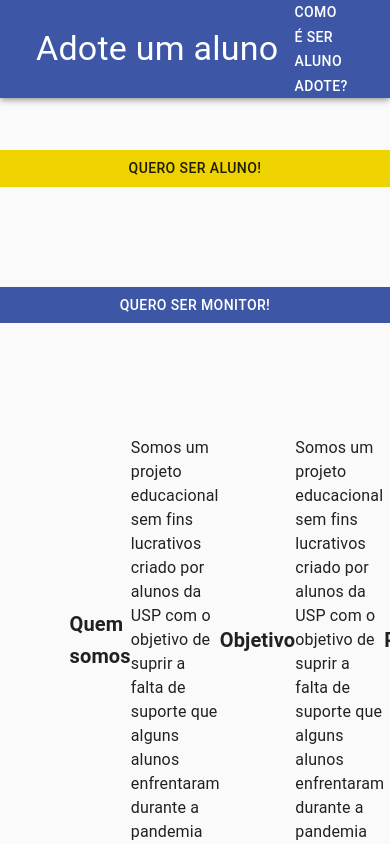
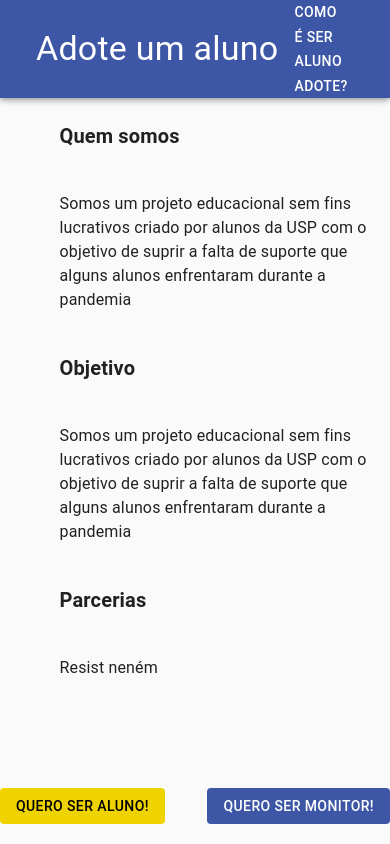
Before and after one commit to igorsalbr/adote-front, a React (Create React App) app in the folder client/: page / in a window 390 px wide. Built offline with nearby package versions, Linux system fonts and the light colour scheme; what redux-api-middleware would draw is missing.

Commit message:
first mobile exp

```diff
--- a/client/src/pages/Aluno.js
+++ b/client/src/pages/Aluno.js
@@ -1,4 +1,4 @@
-import { createStyles, Fab, makeStyles, Typography, List, ListItem, ListItemIcon, ListItemText, Paper, Button, MobileStepper} from "@material-ui/core";
+import { createStyles,  makeStyles, Typography, List, ListItem, ListItemIcon, ListItemText, Paper, Button} from "@material-ui/core";
 import {ArrowForward, KeyboardArrowRight }from '@material-ui/icons'
 import {  useState } from "react";
 import AddAlunoModal from "../components/AddAlunoModal";
@@ -30,8 +30,7 @@ const useStyles = makeStyles((theme) =>
       paddingTop: "20px",
       paddingBottom:"20px",
       paddingLeft:'40px',
-      display: "flex",
-      flexDirection: "column",
+
 
 
     },
@@ -132,11 +131,11 @@ export default function Aluno() {
     <div className={classes.root}>
       <div className={classes.card}>
         <Typography variant="h6" className={classes.list1}><b>Bem vindo, futuro Aluno!</b></Typography>
-        <Typography variant="body1">&nbsp;&nbsp;&nbsp;&nbsp;&nbsp;&nbsp;&nbsp;&nbsp;&nbsp;Ao se tornar aluno adote, você entrará em um grupo no whatsapp com
+        <Typography variant="body1" className={classes.list1}>Ao se tornar aluno adote, você entrará em um grupo no whatsapp com
         diversos alunos e alguns monitores. Nós funcionamos como um grupo de dúvidas, não damos aula ou cobramos
         presença, não temos provas e funcionamos gratuitamente. No grupo você pode tirar todo tipo de dúvida que quiser, desde vivência na
         universidade até métodos de estudo, <b>mas focamos em tirar suas dúvidas de exatas para os vestibulares.</b>
-        &nbsp;&nbsp;Você pode enviar as suas dúvidas a hora que quiser no grupo e, assim que um
+        &nbsp; Você pode enviar as suas dúvidas a hora que quiser no grupo e, assim que um
         monitor estiver disponível ele irá te atender!
         </Typography>
         <div className={classes.list}>
@@ -156,6 +155,7 @@ export default function Aluno() {
             textAlign:'center',
             background: 'linear-gradient(45deg, #efd301  10%,  #3d57a6 60%)',
             margin:'0 auto',
+            marginTop:"20px",
             cursor:'pointer'
 
 
@@ -169,7 +169,7 @@ export default function Aluno() {
             whiteSpace: "pre-wrap"     ,
             color:'white'
           }}>
-        <Typography variant="overline" ><b>&lsquo;&lsquo;&nbsp;{MyCollection[index].text}&nbsp;&lsquo;&lsquo;</b></Typography>
+        <Typography variant="overline" ><b>&ldquo;&nbsp;{MyCollection[index].text}&nbsp;&rdquo;</b></Typography>
           </div>
 
         </Paper>
--- a/client/src/pages/Home.js
+++ b/client/src/pages/Home.js
@@ -6,7 +6,7 @@ import AddAlunoModal from '../components/AddAlunoModal'
 const useStyles = makeStyles((theme) =>
   createStyles({
     root: {
-      maxWidth: 900,
+      maxWidth: '90%',
       marginLeft: "auto",
       marginRight: "auto",
       marginBottom: '10px',
@@ -14,35 +14,54 @@ const useStyles = makeStyles((theme) =>
       flexDirection: "column",
       alignItems: "center",
       alignContent: "center",
+      textAlign:'left'
     },
     list: {
+      paddingBottom:"20px",
+      paddingLeft:'20px',
+      display: "flex",
+      flexDirection: "column",
+    },
+    list1: {
+      paddingTop: "20px",
+      paddingBottom:"20px",
+      paddingLeft:'20px',
+
+
+
+    },
+    button: {
       position: 'fixed',
       bottom:'0',
-      display: "flex",
-      flexDirection: "row",
-      alignItems: "center",
-      float: "bottom",
-    },
-    button: {
-      margin: "50px",
-      backgroundColor:" #efd301 ",
-      width: '400px'
+      right:'0',
+      maxWidth:'400px',
+      margin: "20px auto",
+      backgroundColor:'#3d57a6',
+      color:'white' ,
+      '&:hover':{
+        backgroundColor:"  #efd301 ",
+      color:'black' ,
+      },
+
 
     },
-     button2: {
-      width: "400px",
-      margin: "50px",
-      backgroundColor:"#3d57a6",
-      color: "white",
+    button2: {
+      position: 'fixed',
+      bottom:'0',
+      left:'0',
+      maxWidth:'400px',
+      margin: "20px auto",
+      backgroundColor:'#efd301',
+      color:'black' ,
       '&:hover':{
-         color:"black"
+        backgroundColor:"#3d57a6",
+      color:'white' ,
       },
+
 
     },
     card: {
       paddingTop: "100px",
-      paddingRight: "50px",
-      paddingLeft: "50px",
       alignItems: "center",
       alignContent: "center",
       textAlign: 'left',
@@ -68,26 +87,26 @@ export default function Home() {
       <div className={classes.card}>
       <div className={classes.list} >
 
-        <Typography variant="h6"><b>Quem somos</b></Typography>
+        <Typography variant="h6" className={classes.list1}><b>Quem somos</b></Typography>
 
-        <Typography variant="body1">Somos um projeto educacional sem fins lucrativos criado por alunos da USP com o objetivo de suprir a falta de suporte que alguns alunos enfrentaram durante a pandemia</Typography>
+        <Typography variant="body1"  className={classes.list1}>Somos um projeto educacional sem fins lucrativos criado por alunos da USP com o objetivo de suprir a falta de suporte que alguns alunos enfrentaram durante a pandemia</Typography>
 
-        <Typography variant="h6"><b>Objetivo</b></Typography>
+        <Typography variant="h6"  className={classes.list1}><b>Objetivo</b></Typography>
 
-        <Typography variant="body1">Somos um projeto educacional sem fins lucrativos criado por alunos da USP com o objetivo de suprir a falta de suporte que alguns alunos enfrentaram durante a pandemia</Typography>
+        <Typography variant="body1"  className={classes.list1}>Somos um projeto educacional sem fins lucrativos criado por alunos da USP com o objetivo de suprir a falta de suporte que alguns alunos enfrentaram durante a pandemia</Typography>
 
-        <Typography variant="h6"><b>Parcerias</b></Typography>
+        <Typography variant="h6" className={classes.list1}><b>Parcerias</b></Typography>
 
-        <Typography variant="body1">Resist neném</Typography>
+        <Typography variant="body1" className={classes.list1}>Resist neném</Typography>
        </div>
 
 
       </div>
 
-        <Button color="default" variant="extended" size="medium" onClick={() => setAddAlunoModal(true)}   className={classes.button}>
+        <Button color="default" variant="extended" size="medium" onClick={() => setAddAlunoModal(true)}   className={classes.button2}>
         Quero ser aluno!
         </Button>
-        <Button  variant="extended" size="medium" onClick={() => setAddMonitorModal(true)} className={classes.button2}>
+        <Button  variant="extended" size="medium" onClick={() => setAddMonitorModal(true)} className={classes.button}>
         Quero ser monitor!
         </Button>
 
--- a/client/src/pages/Monitor.js
+++ b/client/src/pages/Monitor.js
@@ -1,4 +1,4 @@
-import { createStyles, Fab, makeStyles, Typography,  List, ListItem, ListItemIcon, ListItemText, Paper,  Button} from "@material-ui/core";
+import { createStyles, makeStyles, Typography,  List, ListItem, ListItemIcon, ListItemText, Paper,  Button} from "@material-ui/core";
 import {ArrowForward, KeyboardArrowRight }from '@material-ui/icons'
 import {  useState } from "react";
 import AddMonitorModal from "../components/AddMonitorModal";
@@ -79,7 +79,12 @@ const useStyles = makeStyles((theme) =>
 
       backgroundColor: "#f0f0f0",
 
-    }
+    },
+    center:{
+      textAlign:'center',
+      paddingBottom:'40px',
+      paddingTop:'20px'
+    },
 
   })
 );
@@ -172,7 +177,7 @@ export default function Aluno() {
     <div className={classes.root}>
       <div className={classes.card}>
         <Typography variant="h6" className={classes.list1}><b>Bem vindo, futuro Monitor!</b></Typography>
-        <Typography variant="body1">&nbsp;&nbsp;&nbsp;&nbsp;&nbsp;&nbsp;&nbsp;&nbsp;&nbsp;Monitor, experiencia de ser monitores, como funcionamos, tempo gasto no projeto, arwas administrativas futuro do grupo
+        <Typography variant="body1" className={classes.list1}>Monitor, experiencia de ser monitores, como funcionamos, tempo gasto no projeto, arwas administrativas futuro do grupo
         Monitor, experiencia de ser monitores, como funcionamos, tempo gasto no projeto, arwas administrativas futuro do grupoMonitor, experiencia de ser monitores, como funcionamos, tempo gasto no projeto,
          arwas administrativas futuro do grupo
         </Typography>
@@ -193,7 +198,9 @@ export default function Aluno() {
             textAlign:'center',
             background:'linear-gradient(-45deg,  #efd301 10%, #3d57a6  60%)',
             cursor:'pointer',
-            margin:'0 auto'
+            margin:'0 auto',
+            marginTop:"20px",
+
 
           }}
         >
@@ -205,7 +212,7 @@ export default function Aluno() {
             color:'white'
 
           }}>
-        <Typography variant="overline" ><b>&lsquo;&lsquo;&nbsp;{MonitorTXT[monitor].text}&nbsp;&lsquo;&lsquo;</b></Typography>
+        <Typography variant="overline" ><b>&ldquo;&nbsp;{MonitorTXT[monitor].text}&nbsp;&rdquo;</b></Typography>
           </div>
         </Paper>
 
@@ -269,7 +276,9 @@ export default function Aluno() {
             textAlign:'center',
             background:'linear-gradient(-45deg,  #efd301 10%, #3d57a6  60%)',
             margin:'0 auto',
-            cursor:'pointer'
+            cursor:'pointer',
+            marginTop:"20px",
+
 
 
 
@@ -283,7 +292,7 @@ export default function Aluno() {
             color:'white'
 
           }}>
-        <Typography variant="overline" ><b>&lsquo;&lsquo;&nbsp;{AlunosTXT[index].text}&nbsp;&lsquo;&lsquo;</b></Typography>
+        <Typography variant="overline" ><b>&ldquo;&nbsp;{AlunosTXT[index].text}&nbsp;&rdquo;</b></Typography>
           </div>
         </Paper>
 
@@ -300,7 +309,7 @@ export default function Aluno() {
             </Button>
         </div>
 
-        <Typography variant="h6" className={classes.list1}><b>Venha fazer a diferença no sistema educacional brasileiro!!</b>
+        <Typography variant="h4" className={classes.center}><b>Venha fazer a diferença no sistema educacional brasileiro!!</b>
         </Typography>
 
         <Button color="primary" variant="extended" size="medium" onClick={() => setAddMonitorModal(true)} className={classes.button}>
```
